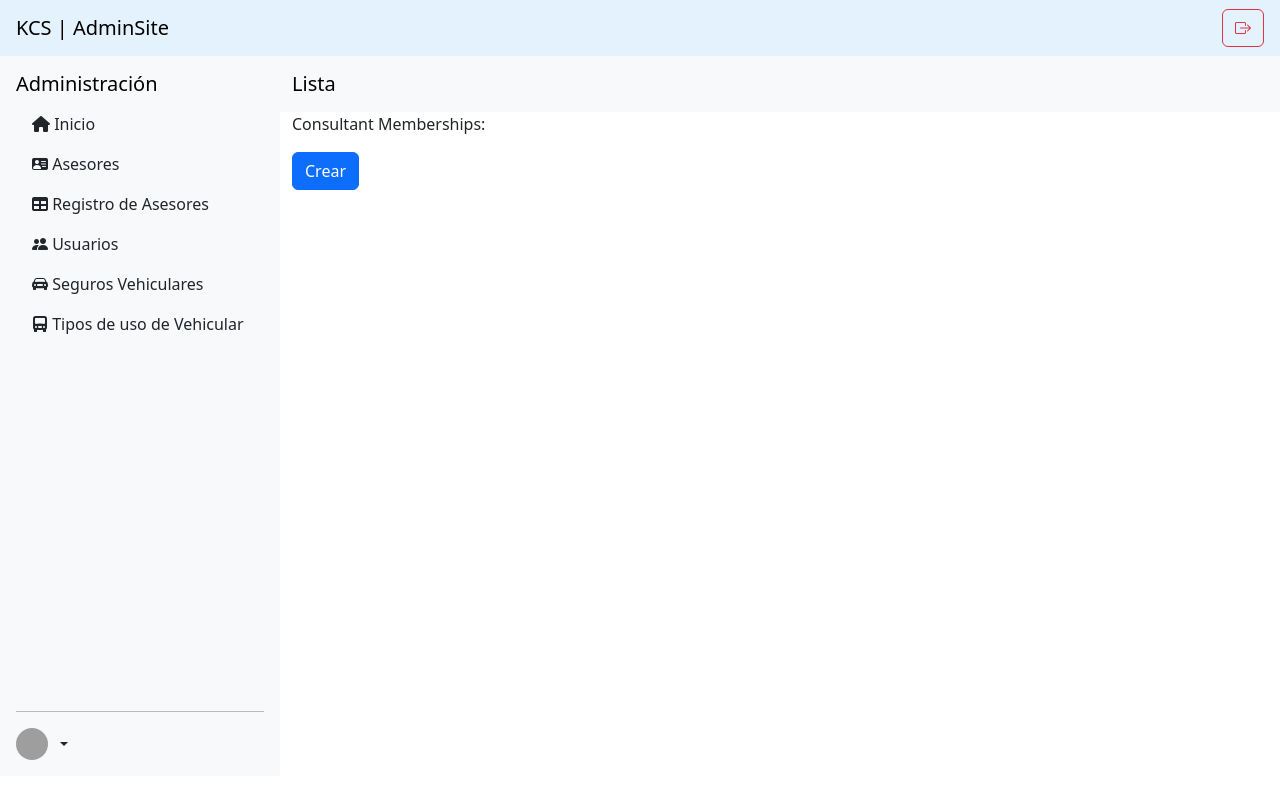
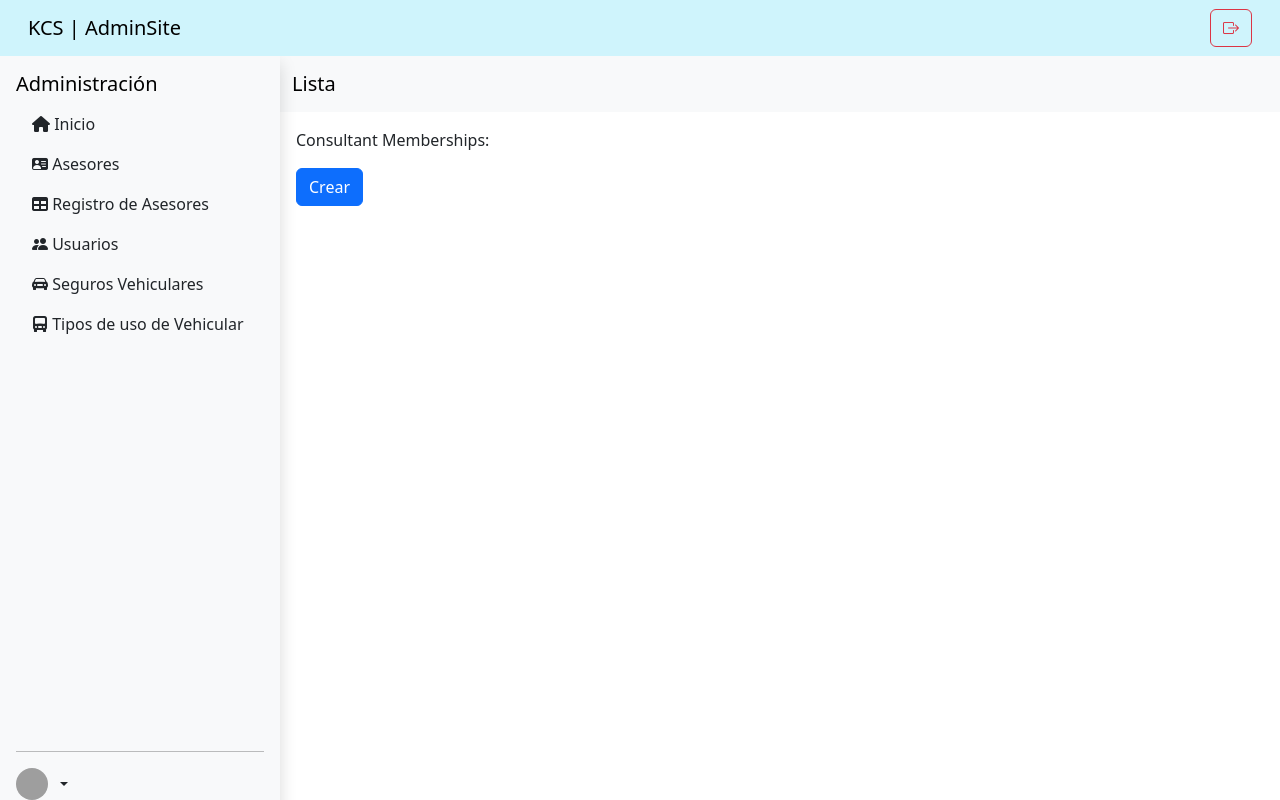
Before and after one commit to bryan-chilque/university-degree-project, a Django app: page /admin/consultant_membership/list/ in a window 1280 px wide. Run offline with Django 4.2, Linux system fonts and the light colour scheme; parts of the project's set-up code (start-up, migrations or seed data) failed here and were passed over; grey boxes are pictures that could not be loaded.

Commit message:
feat: fix design admin site (#76)

```diff
--- a/rrggadmin/templates/rrggadmin/base.html
+++ b/rrggadmin/templates/rrggadmin/base.html
@@ -3,29 +3,23 @@
   <head>
     <meta charset="utf-8" />
     <meta name="viewport" content="width=device-width, initial-scale=1" />
-    <title>KCS | {% block title %} {% endblock %}</title>
-    <link
-      href="https://cdn.jsdelivr.net/npm/bootstrap@5.3.0/dist/css/bootstrap.min.css"
-      rel="stylesheet"
-      integrity="sha384-9ndCyUaIbzAi2FUVXJi0CjmCapSmO7SnpJef0486qhLnuZ2cdeRhO02iuK6FUUVM"
-      crossorigin="anonymous"
-    />
-    <link
-      rel="stylesheet"
-      href="https://cdnjs.cloudflare.com/ajax/libs/font-awesome/6.4.0/css/all.min.css"
-    />
-    <link
-      rel="stylesheet"
-      href="https://cdn.jsdelivr.net/npm/bootstrap-icons@1.10.5/font/bootstrap-icons.css"
-    />
-    <script
-      src="https://cdn.jsdelivr.net/npm/bootstrap@5.3.0/dist/js/bootstrap.bundle.min.js"
-      integrity="sha384-geWF76RCwLtnZ8qwWowPQNguL3RmwHVBC9FhGdlKrxdiJJigb/j/68SIy3Te4Bkz"
-      crossorigin="anonymous"
-    ></script>
-    {% block head %} {% endblock %}
+    <title>
+      KCS |{% block title %}
+
+      {% endblock %}
+    </title>
+    <link rel="icon" href="https://cdn.icon-icons.com/icons2/851/PNG/512/bulbasaur_icon-icons.com_67580.png" type="image/x-icon" />
+    <link href="https://cdn.jsdelivr.net/npm/bootstrap@5.3.0/dist/css/bootstrap.min.css" rel="stylesheet" integrity="sha384-9ndCyUaIbzAi2FUVXJi0CjmCapSmO7SnpJef0486qhLnuZ2cdeRhO02iuK6FUUVM" crossorigin="anonymous" />
+    <link rel="stylesheet" href="https://cdnjs.cloudflare.com/ajax/libs/font-awesome/6.4.0/css/all.min.css" />
+    <link rel="stylesheet" href="https://cdn.jsdelivr.net/npm/bootstrap-icons@1.10.5/font/bootstrap-icons.css" />
+    <script src="https://cdn.jsdelivr.net/npm/bootstrap@5.3.0/dist/js/bootstrap.bundle.min.js" integrity="sha384-geWF76RCwLtnZ8qwWowPQNguL3RmwHVBC9FhGdlKrxdiJJigb/j/68SIy3Te4Bkz" crossorigin="anonymous"></script>
+    {% block head %}
+
+    {% endblock %}
   </head>
   <body>
-    {% block body %} {% endblock %}
+    {% block body %}
+
+    {% endblock %}
   </body>
 </html>
--- a/rrggadmin/templates/rrggadmin/dashboard.html
+++ b/rrggadmin/templates/rrggadmin/dashboard.html
@@ -1,30 +1,32 @@
 {% extends 'rrggadmin/base.html' %}
 
-{% block title %} Dashboard {% endblock %}
+{% block title %}
+  Dashboard
+{% endblock %}
 
 {% block body %}
-<main class="vh-90">
-  <div class="row">{% include 'rrggadmin/topbar.html' %}</div>
-  <div class="row"
-    style="height:90vh;"
-  >
-    <div class="d-flex">
+  <main class="vh-100">
+    {% include 'rrggadmin/topbar.html' %}
+    <div style="height: max-content;">
       {% include 'rrggadmin/sidebar.html' %}
-      <div class="container-fluid">
-        <div class="row">
+      <div style="margin-left: 280px;">
         {# BEGIN titlebar #}
         <nav class="navbar navbar-expand-lg bg-body-tertiary">
           <div class="container-fluid">
-            <span class="navbar-brand">{% block titlebar_title %}{% endblock %}</span>
+            <span class="navbar-brand">
+              {% block titlebar_title %}
+
+              {% endblock %}
+            </span>
           </div>
         </nav>
         {# END titlebar #}
-        </div>
-        <div class="row">
-          <div class="col-md-12">{% block container %}{% endblock %}</div>
+        <div class="container ms-0 p-3 w-100">
+          {% block container %}
+
+          {% endblock %}
         </div>
       </div>
     </div>
-  </div>
-</main>
-{% endblock body %}
+  </main>
+{% endblock %}
--- a/rrggadmin/templates/rrggadmin/login.html
+++ b/rrggadmin/templates/rrggadmin/login.html
@@ -1,4 +1,7 @@
 {% extends 'rrggadmin/base.html' %}
+{% block title %}
+ Admin login
+{% endblock %}
 {% block body %}
 <div
   class="row justify-content-center align-items-center vh-100 px-3"
--- a/rrggadmin/templates/rrggadmin/sidebar.html
+++ b/rrggadmin/templates/rrggadmin/sidebar.html
@@ -1,6 +1,6 @@
 <aside
-  class="d-flex flex-column flex-shrink-0 p-3 text-black bg-light"
-  style="width: 280px"
+  class="d-flex flex-column flex-shrink-0 p-3 text-black bg-light position-fixed overflow-y-auto shadow z-1"
+  style="width: 280px; height: 95vh;"
 >
   <h5>Administración</h5>
   <ul class="nav nav-pills flex-column mb-auto">
--- a/rrggadmin/templates/rrggadmin/topbar.html
+++ b/rrggadmin/templates/rrggadmin/topbar.html
@@ -1,4 +1,4 @@
-<nav class="navbar sticky-top" style="background-color: #e3f2fd;">
+<nav class="navbar sticky-top bg-info-subtle">
   <!-- Navbar content -->
   <div class="container-fluid mx-3">
     <a class="navbar-brand"> KCS | AdminSite </a>
```
